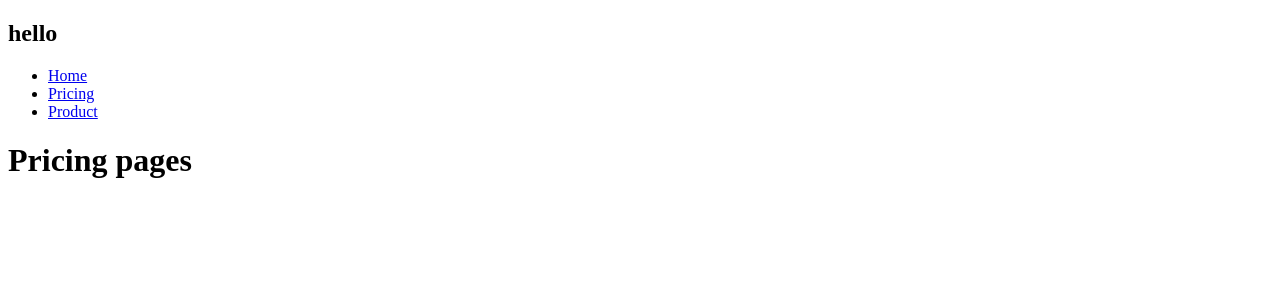
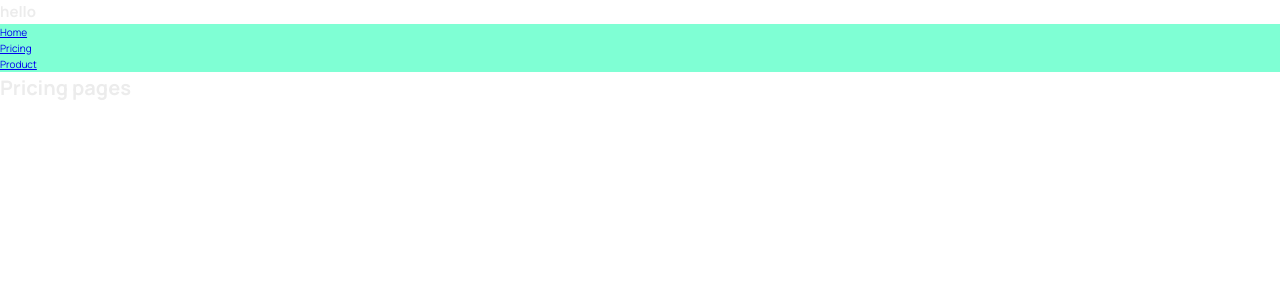
Before and after one commit to Aash417/p40-worldwise-react, a React (Vite) app: page /pricing in a window 1280 px wide. Shown: the top 300 px of the page. Built offline with nearby package versions, Linux system fonts and the light colour scheme.

Commit message:
using css modules

```diff
--- a/src/App.jsx
+++ b/src/App.jsx
@@ -3,6 +3,7 @@
 import Pricing from './pages/Pricing';
 import Homepage from './pages/Homepage';
 import PageNotFound from './pages/PageNotFound';
+import Applayout from './pages/Applayout';
 
 function App() {
   return (
@@ -14,6 +15,7 @@
           <Route path="pricing" element={<Pricing />} />
           <Route path="/" element={<Homepage />} />
           <Route path="*" element={<PageNotFound />} />
+          <Route path="app" element={<Applayout />} />
         </Routes>
       </BrowserRouter>
     </div>
--- /dev/null
+++ b/src/components/AppNav.jsx
@@ -0,0 +1,7 @@
+import styles from './AppNav.module.css';
+
+function AppNav() {
+  return <nav className={styles.nav}>App navigation</nav>;
+}
+
+export default AppNav;
--- /dev/null
+++ b/src/components/AppNav.module.css
@@ -0,0 +1,3 @@
+.nav{
+    background-color: violet;
+}
--- a/src/components/PageNav.jsx
+++ b/src/components/PageNav.jsx
@@ -1,8 +1,9 @@
-import { Link, NavLink } from 'react-router-dom';
+import { NavLink } from 'react-router-dom';
+import styles from './PageNav.module.css';
 
 function PageNav() {
   return (
-    <nav>
+    <nav className={styles.nav}>
       <ul>
         <li>
           <NavLink to="/">Home</NavLink>
--- /dev/null
+++ b/src/components/PageNav.module.css
@@ -0,0 +1,6 @@
+.nav{
+    background-color: aquamarine;
+}
+.nav ul{
+    list-style: none
+}
--- /dev/null
+++ b/src/index.css
@@ -0,0 +1,78 @@
+/* Taken from getting started guide at: https://leafletjs.com/examples/quick-start/ */
+@import "https://unpkg.com/leaflet@1.7.1/dist/leaflet.css";
+@import "https://fonts.googleapis.com/css2?family=Manrope:wght@400;600;700;800&display=swap";
+
+/* These CSS variables are global, so they are available in all CSS modules */
+:root {
+  --color-brand--1: #ffb545;
+  --color-brand--2: #00c46a;
+
+  --color-dark--0: #242a2e;
+  --color-dark--1: #2d3439;
+  --color-dark--2: #42484d;
+  --color-light--1: #aaa;
+  --color-light--2: #ececec;
+  --color-light--3: #d6dee0;
+}
+
+* {
+  margin: 0;
+  padding: 0;
+  box-sizing: inherit;
+}
+
+html {
+  font-size: 62.5%;
+  box-sizing: border-box;
+}
+
+body {
+  font-family: "Manrope", sans-serif;
+  color: var(--color-light--2);
+  font-weight: 400;
+  line-height: 1.6;
+}
+
+label {
+  font-size: 1.6rem;
+  font-weight: 600;
+}
+
+input,
+textarea {
+  width: 100%;
+  padding: 0.8rem 1.2rem;
+  font-family: inherit;
+  font-size: 1.6rem;
+  border: none;
+  border-radius: 5px;
+  background-color: var(--color-light--3);
+  transition: all 0.2s;
+}
+
+input:focus {
+  outline: none;
+  background-color: #fff;
+}
+
+.cta:link,
+.cta:visited {
+  display: inline-block;
+  background-color: var(--color-brand--2);
+  color: var(--color-dark--1);
+  text-transform: uppercase;
+  text-decoration: none;
+  font-size: 1.6rem;
+  font-weight: 600;
+  padding: 1rem 3rem;
+  border-radius: 5px;
+}
+
+/*
+"importCSSModule": {
+    "prefix": "csm",
+    "scope": "javascript,typescript,javascriptreact",
+    "body": ["import styles from './${TM_FILENAME_BASE}.module.css'"],
+    "description": "Import CSS Module as `styles`"
+  },
+*/
--- a/src/main.jsx
+++ b/src/main.jsx
@@ -1,6 +1,7 @@
 import React from 'react'
 import ReactDOM from 'react-dom/client'
 import App from './App.jsx'
+import './index.css';
 
 ReactDOM.createRoot(document.getElementById('root')).render(
   <React.StrictMode>
--- /dev/null
+++ b/src/pages/Applayout.jsx
@@ -0,0 +1,12 @@
+import AppNav from '../components/AppNav';
+
+function Applayout() {
+  return (
+    <div>
+      <AppNav />
+      App
+    </div>
+  );
+}
+
+export default Applayout;
--- a/src/pages/Homepage.jsx
+++ b/src/pages/Homepage.jsx
@@ -5,7 +5,7 @@
   return (
     <div>
       <PageNav />
-      <h1>Home page</h1>
+      <Link to="/app">Go to app page</Link>
     </div>
   );
 }
```
Also changed, not shown: .eslintrc.cjs.
